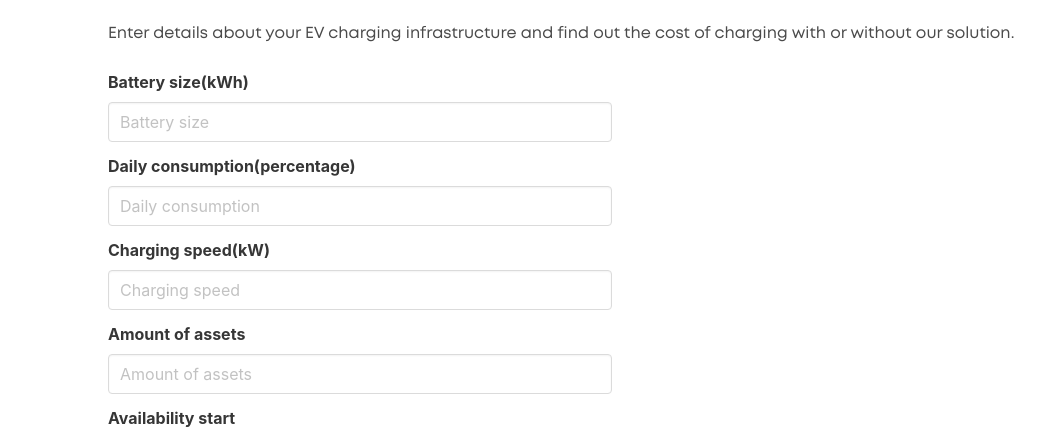
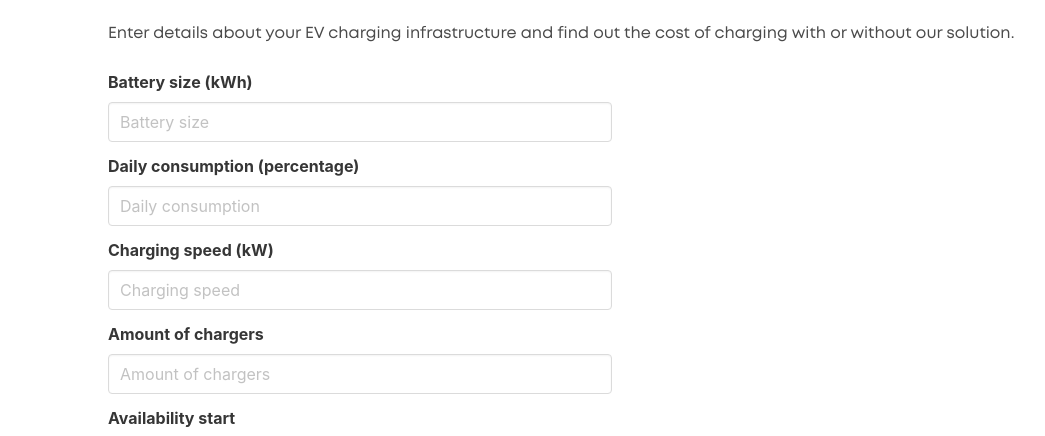
Before and after one commit to ifuride/ev_calculator, a React (Vite) app: page / in a window 1280 px wide. Shown: the part 155-591 px from the top of the page, without its empty margins (28-1073 px from the left). Built offline with nearby package versions, Linux system fonts and the light colour scheme.

Commit message:
Required field validation added

```diff
--- a/package.json
+++ b/package.json
@@ -11,6 +11,7 @@
   },
   "dependencies": {
     "bulma": "^0.9.4",
+    "classnames": "^2.5.1",
     "react": "^18.2.0",
     "react-dom": "^18.2.0"
   },
--- a/src/components/Form/Form.scss
+++ b/src/components/Form/Form.scss
@@ -1,5 +1,5 @@
-@import "../../styles/utils/extends";
-@import "../../styles/utils/mixins";
+@import '../../styles/utils/extends';
+@import '../../styles/utils/mixins';
 
 .form {
   &__title {
--- a/src/components/Form/Form.tsx
+++ b/src/components/Form/Form.tsx
@@ -1,6 +1,7 @@
-import React, { FC, useRef } from "react";
-import "./Form.scss";
-import { HourDropdown } from "../HourDropdown";
+import React, { FC, useRef, useState } from 'react';
+import classNames from 'classnames';
+import './Form.scss';
+import { HourDropdown } from '../HourDropdown';
 
 type Props = {
   onCalculate: (formState: Record<string, string>) => void,
@@ -10,6 +11,13 @@ type Props = {
 export const Form: FC<Props> = ({
   onCalculate, resultRef
 }) => {
+  const [hasBatterySizeError, setHasBatterySizeError] = useState(false);
+  const [hasDailyConsumptionError, setHasDailyConsumptionError] = useState(false);
+  const [hasChargingSpeedError, setHasChargingSpeedError] = useState(false);
+  const [hasChargesAmountError, setHasChargesAmountError] = useState(false);
+  const [hasStartTimeError, setHasStartTimeError] = useState(false);
+  const [hasEndTimeError, setHasEndTimeError] = useState(false);
+
   const formRef = useRef(null);
   const formState: Record<string, string> = {};
   const executeScroll = () => {
@@ -17,6 +25,7 @@ export const Form: FC<Props> = ({
 
     resultRef.current.scrollIntoView({behavior: 'smooth'});
   };
+
   const handleSubmit = (e: React.FormEvent<HTMLFormElement>) => {
     e.preventDefault();
 
@@ -26,6 +35,26 @@ export const Form: FC<Props> = ({
 
     for (const [key, value] of formData.entries()) {
       formState[key] = value as string;
+    }
+
+    const {
+      batterySize,
+      dailyConsumption,
+      chargingSpeed,
+      amoutOfAssets,
+      startTime,
+      endTime,
+    } = formState;
+
+    setHasBatterySizeError(!batterySize);
+    setHasDailyConsumptionError(!dailyConsumption);
+    setHasChargingSpeedError(!chargingSpeed);
+    setHasChargesAmountError(!amoutOfAssets);
+    setHasStartTimeError(!startTime);
+    setHasEndTimeError(!endTime);
+
+    if (!batterySize || !dailyConsumption || !chargingSpeed || !amoutOfAssets || !startTime || !endTime) {
+      return;
     }
 
     onCalculate(formState);
@@ -49,72 +78,130 @@ export const Form: FC<Props> = ({
           ref={formRef}
         >
           <div className="field">
-            <label className="label">Battery size(kWh)</label>
+            <label className="label" htmlFor="battery-size">Battery size (kWh)</label>
             <div className="control">
               <input
-                className="input"
+                className={classNames('input', {
+                  'is-danger': hasBatterySizeError,
+                })}
+                id="battery-size"
                 type="number"
                 name="batterySize"
                 placeholder="Battery size"
-                required
+                onChange={() => setHasBatterySizeError(false)}
               />
             </div>
+            {hasBatterySizeError && (
+              <p className="help is-danger">Battery size is required</p>
+            )}
           </div>
 
           <div className="field">
-            <label className="label">Daily consumption(percentage)</label>
+            <label
+              className="label"
+              htmlFor="daily-consumption"
+            >
+              Daily consumption (percentage)
+            </label>
             <div className="control">
               <input
-                className="input"
+                className={classNames('input', {
+                  'is-danger': hasDailyConsumptionError,
+                })}
+                id="daily-consumption"
                 type="number"
                 name="dailyConsumption"
                 min={0}
                 max={100}
                 step={1}
                 placeholder="Daily consumption"
+                onChange={() => setHasDailyConsumptionError(false)}
               />
             </div>
+            {hasDailyConsumptionError && (
+              <p className="help is-danger">Daily consumption is required</p>
+            )}
           </div>
 
           <div className="field">
-            <label className="label">Charging speed(kW)</label>
+            <label
+              className="label"
+              htmlFor="charging-speed"
+            >
+              Charging speed (kW)
+            </label>
             <div className="control">
               <input
-                className="input"
+                id="charging-speed"
+                className={classNames('input', {
+                  'is-danger': hasChargingSpeedError,
+                })}
                 type="number"
                 name="chargingSpeed"
                 min={0}
                 placeholder="Charging speed"
+                onChange={() => setHasChargingSpeedError(false)}
               />
             </div>
+            {hasChargingSpeedError && (
+              <p className="help is-danger">Charging speed is required</p>
+            )}
           </div>
 
           <div className="field">
-            <label className="label">Amount of assets</label>
+            <label
+              className="label"
+              htmlFor="amount-of-chargers"
+            >
+              Amount of chargers
+            </label>
             <div className="control">
               <input
-                className="input"
+                className={classNames('input', {
+                  'is-danger': hasChargesAmountError,
+                })}
+                id="amount-of-chargers"
                 type="number"
                 name="amoutOfAssets"
                 min={0}
                 step={1}
-                placeholder="Amount of assets"
+                placeholder="Amount of chargers"
+                onChange={() => setHasChargesAmountError(false)}
               />
             </div>
+            {hasChargesAmountError && (
+              <p className="help is-danger">Amount of chargers is required</p>
+            )}
           </div>
 
           <div className="field">
             <label className="label">Availability start</label>
-            <div className="select">
-              <HourDropdown name="startTime" />
+            <div className={classNames('select', {
+            'is-danger': hasStartTimeError,
+          })}>
+              <HourDropdown
+                name="startTime"
+                setHasError={setHasStartTimeError}
+              />
             </div>
+            {hasStartTimeError && (
+              <p className="help is-danger">Availability start is required</p>
+            )}
           </div>
 
           <div className="field">
             <label className="label">Availability end</label>
-            <div className="select">
-              <HourDropdown name="endTime" />
+            <div className={classNames('select', {
+            'is-danger': hasEndTimeError,
+          })}>
+              <HourDropdown
+                name="endTime"
+                setHasError={setHasEndTimeError}
+              />
             </div>
+            {hasEndTimeError && (
+              <p className="help is-danger">Availability end is required</p>
+            )}
           </div>
 
           <div className="field">
--- a/src/components/HourDropdown/HourDropdown.tsx
+++ b/src/components/HourDropdown/HourDropdown.tsx
@@ -1,17 +1,23 @@
-import { FC } from "react";
+import { FC } from 'react';
 
 type Props = {
   name: string,
+  setHasError: (flag: boolean) => void,
 };
 
-export const HourDropdown: FC<Props>  = ({ name }) => {
+export const HourDropdown: FC<Props>  = ({ name, setHasError }) => {
   const hours = Array.from({ length: 24 }, (_, index) => index);
 
   return (
-    <select name={name}>
+    <select name={name} onChange={() => setHasError(false)}>
       <option value="">Select time</option>
       {hours.map(hour => (
-        <option key={hour} value={hour}>{hour.toString().padStart(2, '0')}:00</option>
+        <option
+          key={hour}
+          value={hour}
+        >
+            {hour.toString().padStart(2, '0')}:00
+        </option>
       ))}
     </select>
   );
--- a/src/components/Result/Result.scss
+++ b/src/components/Result/Result.scss
@@ -1,7 +1,9 @@
-@import "../../styles/utils/extends";
-@import "../../styles/utils/mixins";
+@import '../../styles/utils/extends';
+@import '../../styles/utils/mixins';
 
 .result {
+  padding: 48px;
+
   &__title {
     @extend %h1;
 
```
Also changed, not shown: src/components/Header/Header.scss (+4 -4 lines), 1 other file (tests, documents, lock files or other folders).
